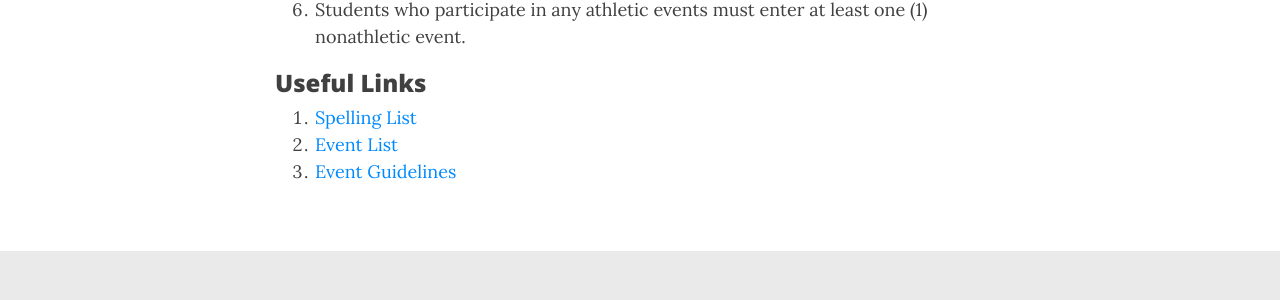
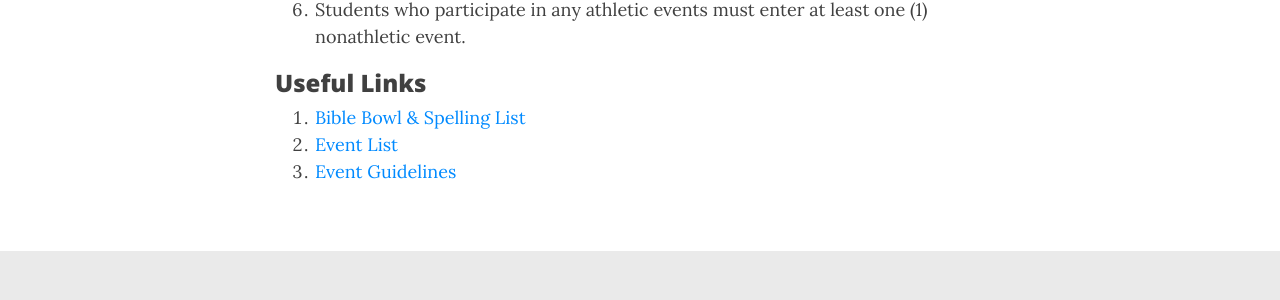
Before and after one commit to techdouttech/oabc-website, a Jekyll site: the page built from convention.md, in a window 1280 px wide and 900 px high, scrolled down 995 px. Shown: the part 494-794 px from the top of the window. Built offline with Jekyll 4.4.1, drawn with Linux system fonts in a browser that asks for light colours; nearby versions of some CDN libraries; comment, search, counter and statistics services are not loaded.

Commit message:
forgot to update convention.md

```diff
--- a/convention.md
+++ b/convention.md
@@ -21,6 +21,6 @@ Students may enter eight **(8)** performance events, three **(3)** elimination e
 6.	Students who participate in any athletic events must enter at least one (1) nonathletic event.
 
 ### Useful Links
-1.  <a href="/assets/pdfs/school/JrCon_Books_&_Spelling.pdf">Spelling List</a>
+1.  <a href="/assets/pdfs/school/JrCon_Books_&_Spelling.pdf">Bible Bowl & Spelling List</a>
 2.  <a href="/assets/pdfs/school/JrCon_Event_List.pdf">Event List</a>
 3.  [Event Guidelines](https://www.acestudentprograms.com/media/pageimg/CompleteISCGuidelines_11-01-21.pdf)
```
